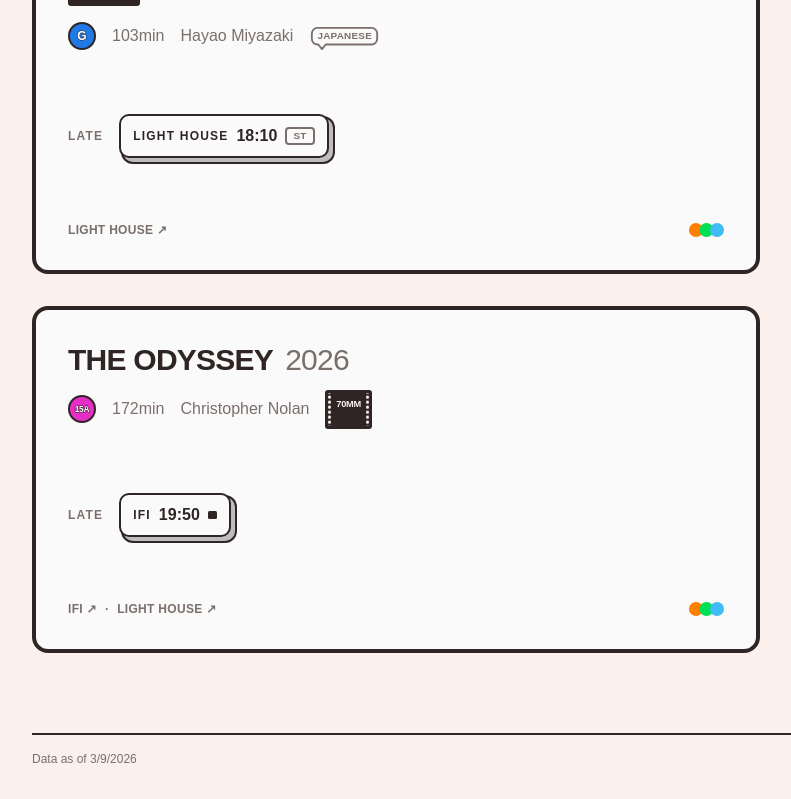
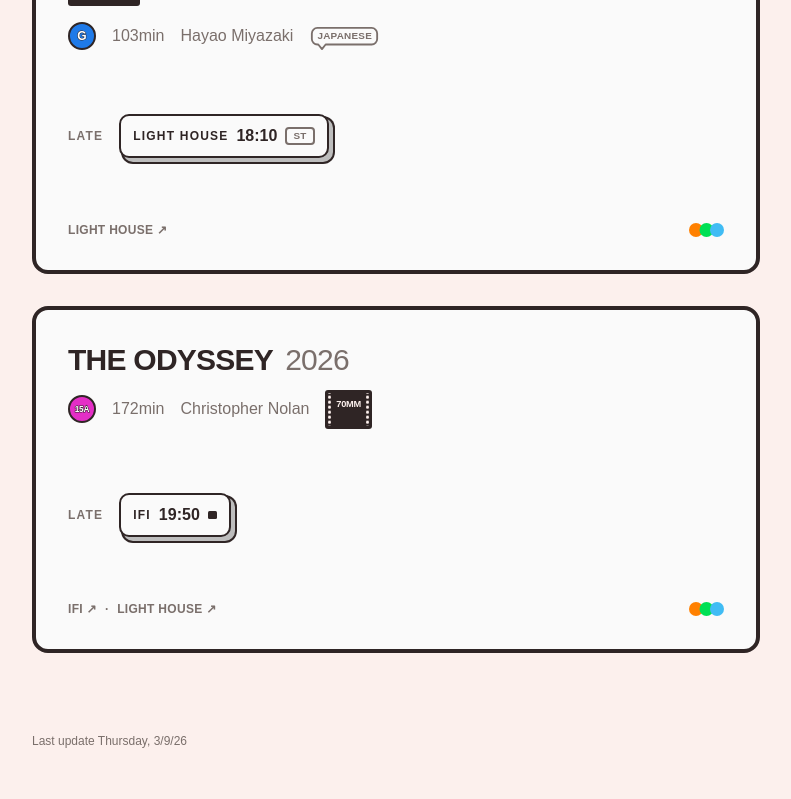
Before and after one commit to seufelipe/flm-on, a Next.js app: page / in a window 1280 px wide. Shown: the part 3600-4399 px from the top of the page, without its empty margins (48-839 px from the left). Built offline with nearby package versions, Linux system fonts and the light colour scheme; a web font is replaced by a local one.

Commit message:
Footer: drop the rule, relabel "Last update <weekday>, d/m/yy"
Co-Authored-By: Claude Sonnet 5 <noreply@anthropic.com>

```diff
--- a/app/page.tsx
+++ b/app/page.tsx
@@ -56,7 +56,13 @@ export default async function Home() {
   const labels = await loadFilmLabels();
   const upcoming = await loadUpcoming();
 
-  const dataAsOf = generatedAt ? new Date(generatedAt).toLocaleDateString("en-IE") : "";
+  const updated = generatedAt ? new Date(generatedAt) : null;
+  const lastUpdate = updated
+    ? `Last update ${updated.toLocaleDateString("en-IE", { weekday: "long" })}, ${updated.toLocaleDateString(
+        "en-IE",
+        { day: "numeric", month: "numeric", year: "2-digit" },
+      )}`
+    : "No data yet";
 
   return (
     <main className="max-w-4xl lg:max-w-6xl mx-auto w-full px-4 py-8 flex-1">
@@ -68,9 +74,7 @@ export default async function Home() {
         upcomingWeek={upcoming.week}
       />
 
-      <div className="no-print flex items-center justify-between mt-16 pt-4 border-t-2 border-border gap-4">
-        <p className="text-xs text-dim">{dataAsOf ? `Data as of ${dataAsOf}` : "No data yet"}</p>
-      </div>
+      <p className="no-print mt-16 text-xs text-dim">{lastUpdate}</p>
     </main>
   );
 }
```
